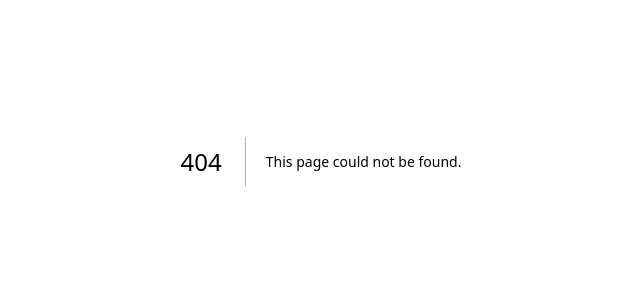
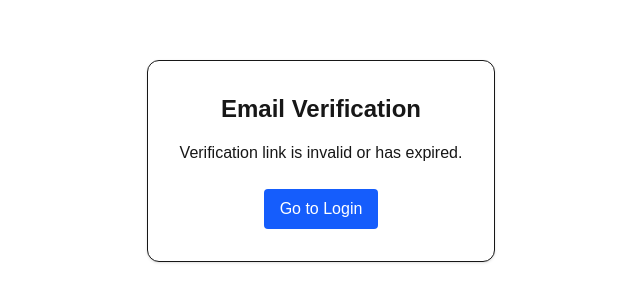
Before and after one commit to sammyyaws/VITANOVA, a Next.js app: page /verify-email/1/1 in a window 1280 px wide. Before the commit this address had no page. Shown: the part 239-540 px from the top of the page, without its empty margins (319-959 px from the left). Built offline with nearby package versions, Linux system fonts and the light colour scheme; no server answers.

Commit message:
verification page recreation 1.0

```diff
--- /dev/null
+++ b/app/verify-email/[userId]/[token]/page.tsx
@@ -0,0 +1,77 @@
+"use client";
+
+import { useEffect, useState } from "react";
+import { useParams, useRouter } from "next/navigation";
+import axios from "axios";
+
+export default function VerifyEmailPage() {
+  const { userId, token } = useParams<{
+    userId: string;
+    token: string;
+  }>();
+
+  const router = useRouter();
+
+  const [status, setStatus] = useState<
+    "loading" | "success" | "error"
+  >("loading");
+
+  const [message, setMessage] = useState("Verifying your email...");
+
+  useEffect(() => {
+    if (!userId || !token) return;
+
+    const verifyEmail = async () => {
+      try {
+        await axios.get(
+          `${process.env.NEXT_PUBLIC_API_URL}/api/verify-email/${userId}/${token}/`
+        );
+
+        setStatus("success");
+        setMessage("Your email has been verified successfully.");
+
+        setTimeout(() => {
+          router.push("/login");
+        }, 3000);
+      } catch (error) {
+        setStatus("error");
+        setMessage(
+          "Verification link is invalid or has expired."
+        );
+      }
+    };
+
+    verifyEmail();
+  }, [userId, token, router]);
+
+  return (
+    <main className="flex min-h-screen items-center justify-center px-6">
+      <div className="max-w-md rounded-xl border bg-white p-8 text-center shadow">
+        <h1 className="mb-4 text-2xl font-bold">
+          Email Verification
+        </h1>
+
+        <p>{message}</p>
+
+        {status === "loading" && (
+          <div className="mt-6">Loading...</div>
+        )}
+
+        {status === "success" && (
+          <div className="mt-6 text-green-600">
+            Redirecting to login...
+          </div>
+        )}
+
+        {status === "error" && (
+          <button
+            className="mt-6 rounded bg-blue-600 px-4 py-2 text-white"
+            onClick={() => router.push("/login")}
+          >
+            Go to Login
+          </button>
+        )}
+      </div>
+    </main>
+  );
+}
```
